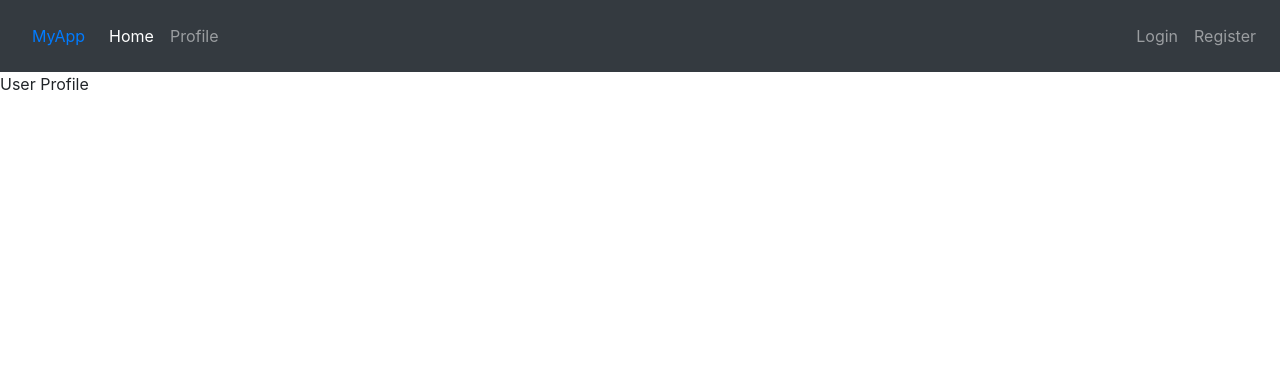
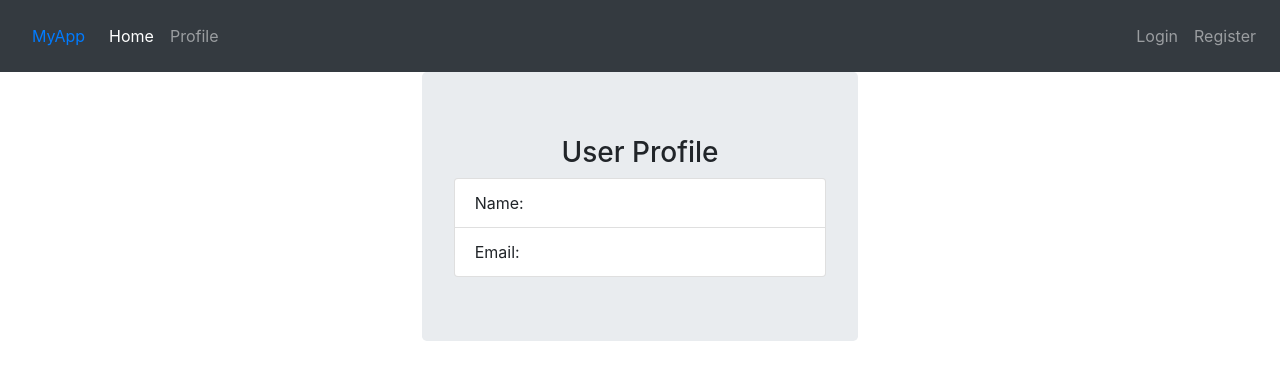
Before and after one commit to nhanvothanh719/boarding-house-management-system, a React (Create React App) app in the folder front-end/: page /user-profile in a window 1280 px wide. Shown: the top 380 px of the page. Built offline with nearby package versions, Linux system fonts and the light colour scheme.

Commit message:
Login with ReactJS form

```diff
--- a/front-end/src/components/Login.jsx
+++ b/front-end/src/components/Login.jsx
@@ -1,12 +1,32 @@
 import React, { Component } from "react";
+import axios from 'axios';
 import "../assets/css/Login.css";
 import { BrowserRouter as Router, Switch, Route, Link } from "react-router-dom";
 
 class Login extends Component {
+  state = {
+    email: '',
+    password: '',
+    message: '',
+  }
+
+  formSubmit = (e) => {
+    e.preventDefault();
+    const data = {
+      email: this.state.email,
+      password: this.state.password,
+    };
+    axios.post('/login', data)
+    .then((response) => {
+      console.log(response);
+    }).catch((error) => {
+      console.log(error);
+    })
+  }
   render() {
     return (
         <div id="logreg-forms">
-          <form class="form-signin">
+          <form class="form-signin" onSubmit={this.formSubmit}>
             <h1 class="h3 mb-3 font-weight-normal" style={{ "text-align": "center" }}>
               Sign in
             </h1>
@@ -29,20 +49,20 @@ class Login extends Component {
             <p style={{ "text-align": "center" }}> OR </p>
             <input
               type="email"
-              id="inputEmail"
+              name="email"
               class="form-control"
               placeholder="Email address"
-              required=""
-              autofocus=""
+              onChange={(event) => {this.setState({email:event.target.value})}}
+              required
             />
             <input
               type="password"
-              id="inputPassword"
+              name="password"
               class="form-control"
               placeholder="Password"
-              required=""
+              onChange={(event) => {this.setState({password:event.target.value})}}
+              required
             />
-
             <button class="btn btn-success btn-block" type="submit">
               <i class="fas fa-sign-in-alt"></i> Sign in
             </button>
--- a/front-end/src/components/UserProfile.jsx
+++ b/front-end/src/components/UserProfile.jsx
@@ -1,11 +1,19 @@
-import React, { Component } from 'react'
+import React, { Component } from "react";
 
 class UserProfile extends Component {
   render() {
     return (
-      <div>User Profile</div>
-    )
+      <div class="row">
+        <div class="jumbotron col-lg-4 offset-lg-4">
+          <h3 class="text-center">User Profile</h3>
+          <ul class="list-group">
+            <li class="list-group-item">Name: </li>
+            <li class="list-group-item">Email:</li>
+          </ul>
+        </div>
+      </div>
+    );
   }
 }
 
-export default UserProfile
+export default UserProfile;
--- a/front-end/src/index.js
+++ b/front-end/src/index.js
@@ -4,6 +4,10 @@ import './index.css';
 import App from './App';
 import Header from './common/Header';
 import reportWebVitals from './reportWebVitals';
+import axios from 'axios';
+
+//Set base URL
+axios.defaults.baseURL = 'http://127.0.0.1:8000/api';
 
 ReactDOM.render(
   <React.StrictMode>
```
